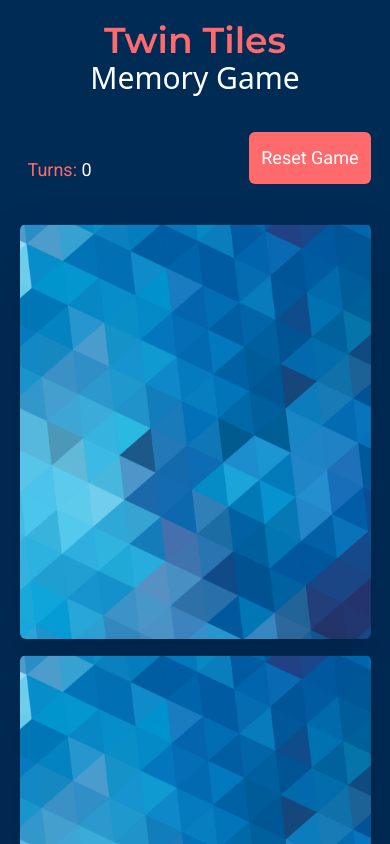
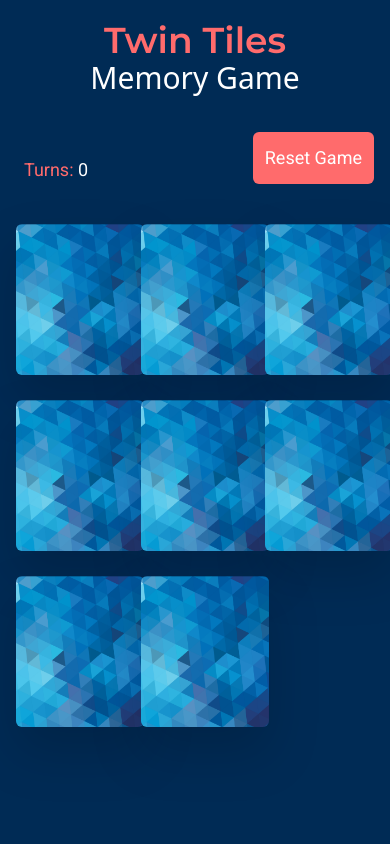
Before and after one commit to SZaidH/twin-tiles-memory-game, a React (Vite) app: page / in a window 390 px wide. Shown: the top 844 px of the page. Built offline with nearby package versions, Linux system fonts and the light colour scheme.

Commit message:
Slight CSS changes

```diff
--- a/src/components/Game.tsx
+++ b/src/components/Game.tsx
@@ -81,17 +81,17 @@ const Game = () => {
           setTurns={setTurns}
         />
       </section>
-      <div className="card-container grid grid-cols-1 sm:grid-cols-2 lg:grid-cols-4 gap-4">
+      <div className="card-container grid grid-cols-3 gap-4 md:grid-cols-4">
         {cards.map((card, index) => (
           <div
             key={index}
             onClick={() => handleCardClick(index)}
-            className="card max-w-[90vw] sm:max-w-[40vw] md:max-w-[30vw] lg:w-56 h-auto drop-shadow-2xl cursor-pointer"
+            className="card w-32 h-40 sm:w-48 sm:h-56 md:w-56 md:h-64 drop-shadow-2xl cursor-pointer"
           >
             {!flipped[index] ? (
               <div className="card-back">
                 <img
-                  className="rounded-md w-full h-full object-cover"
+                  className="rounded-md object-cover w-full h-full"
                   src={cardBack}
                   alt="Card Back"
                 />
@@ -99,7 +99,7 @@ const Game = () => {
             ) : (
               <div className="card-front">
                 <img
-                  className="rounded-md w-full h-full object-cover"
+                  className="rounded-md object-cover w-full h-full"
                   src={card}
                   alt={`Card ${index}`}
                 />
```
